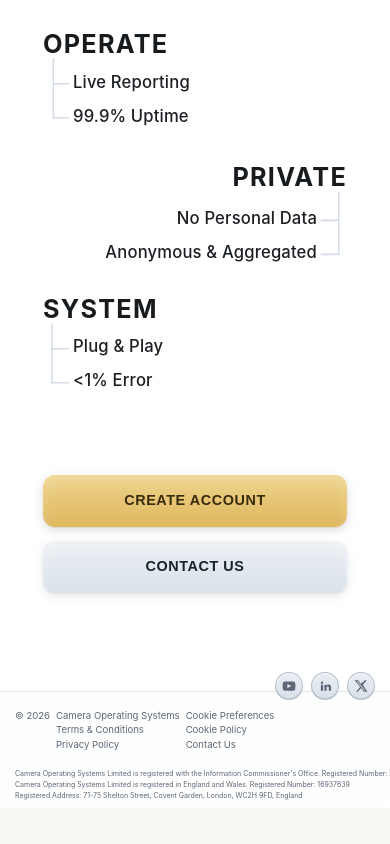
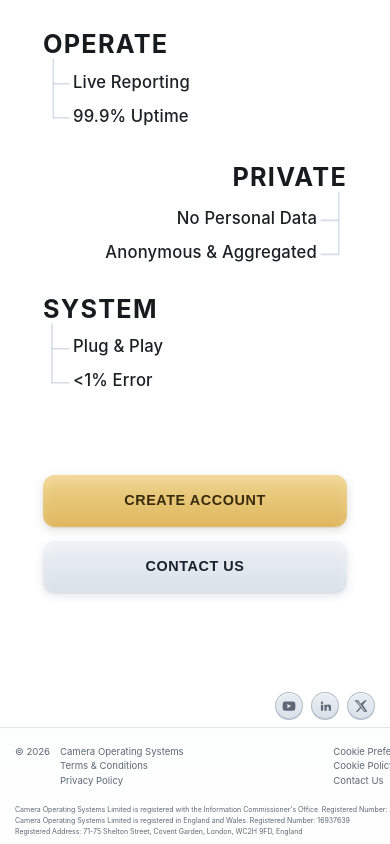
Before and after one commit to Ali-Nigzu/portal, a React (Vite) app in the folder frontend/: page / in a window 390 px wide. Shown: the part 1864-2708 px from the top of the page. Before the commit the page ends 2672 px from the top, so only its background shows below. Built offline with nearby package versions, Linux system fonts and the light colour scheme; no server answers.

Commit message:
Fix phone footer grid width model and social icon clearance

```diff
--- a/frontend/src/styles/LandingPage.css
+++ b/frontend/src/styles/LandingPage.css
@@ -1649,8 +1649,10 @@ body {
   }
 
   .landing-footer {
+    --landing-footer-social-size: 28px;
+    --landing-footer-social-gap: 8px;
     position: relative;
-    margin-top: 20px;
+    margin-top: calc(20px + var(--landing-footer-social-size) + var(--landing-footer-social-gap));
     padding-top: 18px;
   }
 
@@ -1662,9 +1664,12 @@ body {
   .landing-footer-mobile-top-links {
     --footer-top-row-size: clamp(0.60rem, 1.85vw, 0.66rem);
     display: grid;
-    grid-template-columns: max-content max-content max-content;
-    justify-content: start;
-    column-gap: 6px;
+    width: 100%;
+    max-width: 100%;
+    grid-template-columns: minmax(max-content, auto) minmax(max-content, 1fr) minmax(max-content, auto);
+    justify-content: stretch;
+    justify-items: start;
+    column-gap: 10px;
     row-gap: 3px;
     align-items: baseline;
     font-size: var(--footer-top-row-size);
@@ -1729,7 +1734,8 @@ body {
 
   .landing-footer-social {
     position: absolute;
-    top: -20px;
+    top: auto;
+    bottom: calc(100% + var(--landing-footer-social-gap));
     right: 15px;
     z-index: 3;
     align-self: auto;
```
